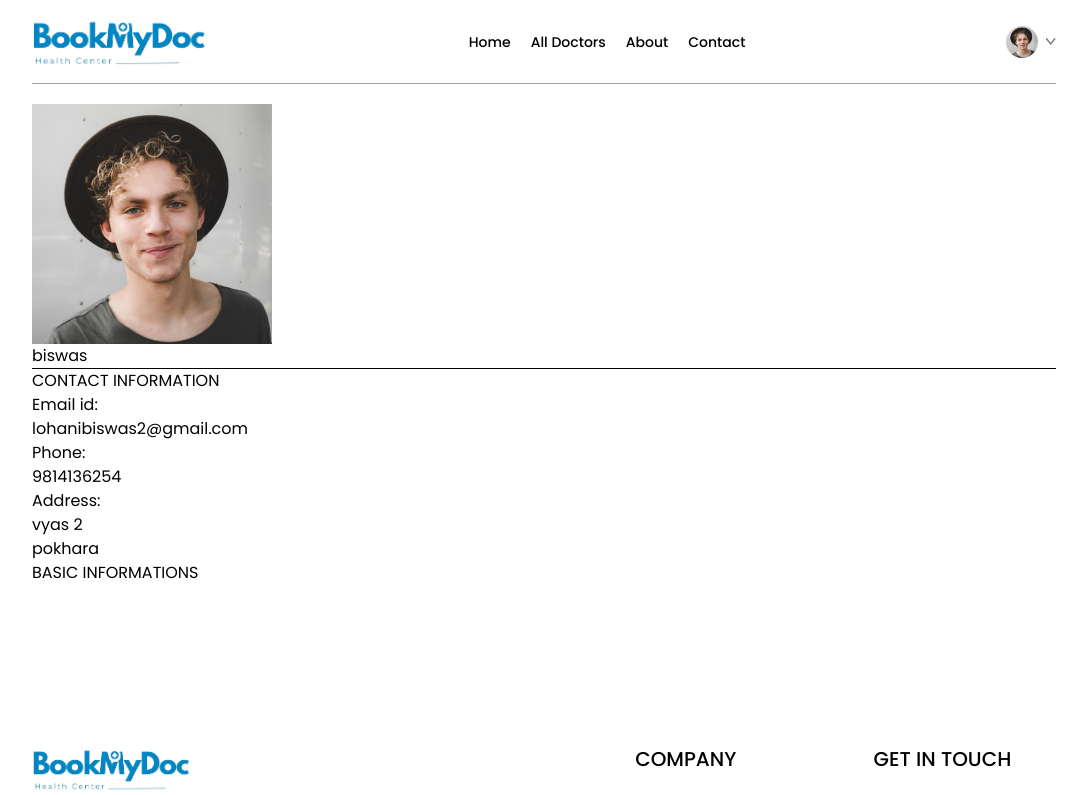
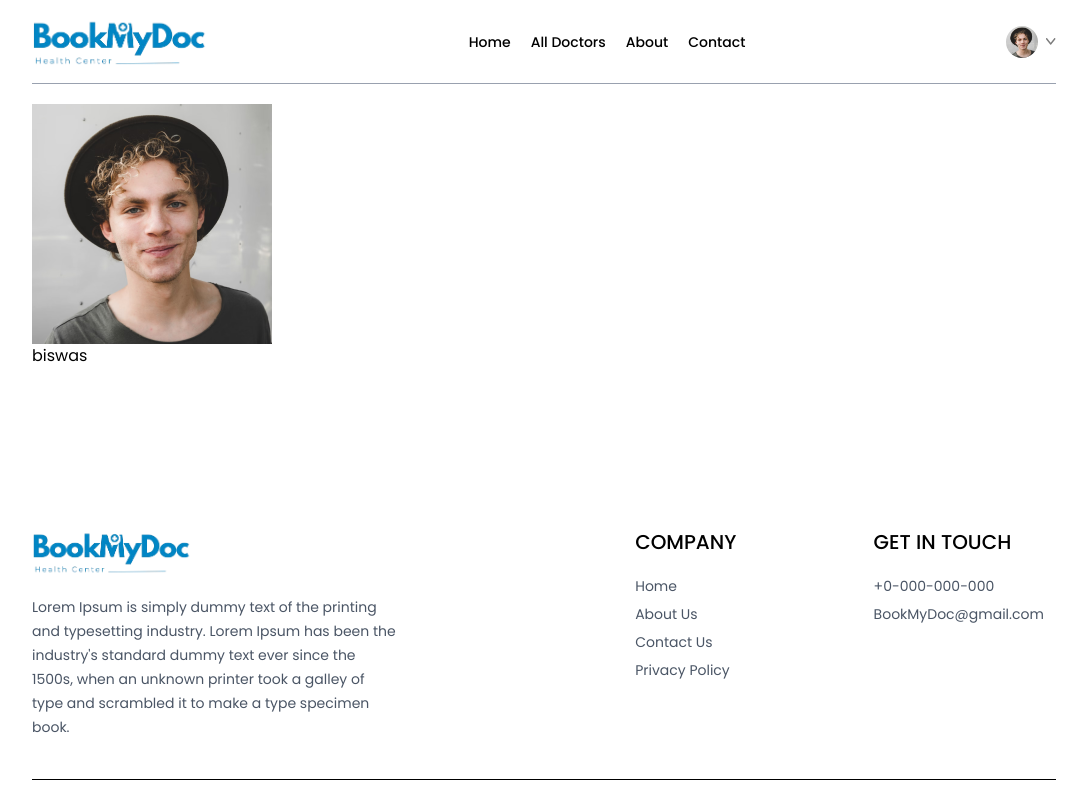
Before and after one commit to biswaslohani123/Doctor_Appointment_System, a React (Vite) app in the folder frontend/: page /my-profile in a window 1280 px wide. Shown: the top 795 px of the page, without its empty margins (96-1183 px from the left). Built offline with nearby package versions, Linux system fonts and the light colour scheme; a web font is replaced by a local one.

Commit message:
mde logic for isedit name

```diff
--- a/frontend/src/pages/MyProfile.jsx
+++ b/frontend/src/pages/MyProfile.jsx
@@ -15,44 +15,19 @@
     gender: 'Male',
     dob: '2004-01-20'
   })
+
   const [isEdit, setIsEdit] = useState(false)
 
   return (
-    <div>
-      <img src={userData.image} alt="" />
-      {
-        isEdit ? <input type="text" value={userData.name} onChangeCapture={e => setUserData(prev => ({...prev,name: e.target.value}))} />
-        : <p>{userData.name}</p>
-      }
+   <div>
 
-      <hr />
-      <div>
-        <p>CONTACT INFORMATION</p>
-        <div>
-          <p>Email id:</p>
-          <p>{userData.email}</p>
-          <p>Phone:</p>
-           {
-        isEdit ? <input type="text" value={userData.phone} onChange={e => setUserData(prev => ({...prev,phone: e.target.value}))} />
-        : <p>{userData.phone}</p>
-      }
-      <p>Address:</p>
-      {
-        isEdit
-        ? <p>
-        <input type="text" onChange={(e) => setUserData(prev => ({...prev, address: {...prev.address, line1: e.target.value}}))} value={userData.address.line1} />
-        <br />
-        <input type="text" onChange={(e) => setUserData(prev => ({...prev, address: {...prev.address, line2: e.target.value}}))} value={userData.address.line2} /></p>
-        :
-        <p>{userData.address.line1}
-        <br />
-        <p>{userData.address.line2}</p>
-        </p>
-      }
-        </div>
-      </div>
-      <p>BASIC INFORMATIONS</p>
-    </div>
+    <img src={assets.profile_pic} alt="" />
+    {
+      isEdit ? <input type="text" value={userData.name} onChange={e => setUserData(prev => ({...prev, name:e.target.value}))} />: <p>{userData.name}</p>
+    }
+
+
+   </div>
   )
 }
 
```
